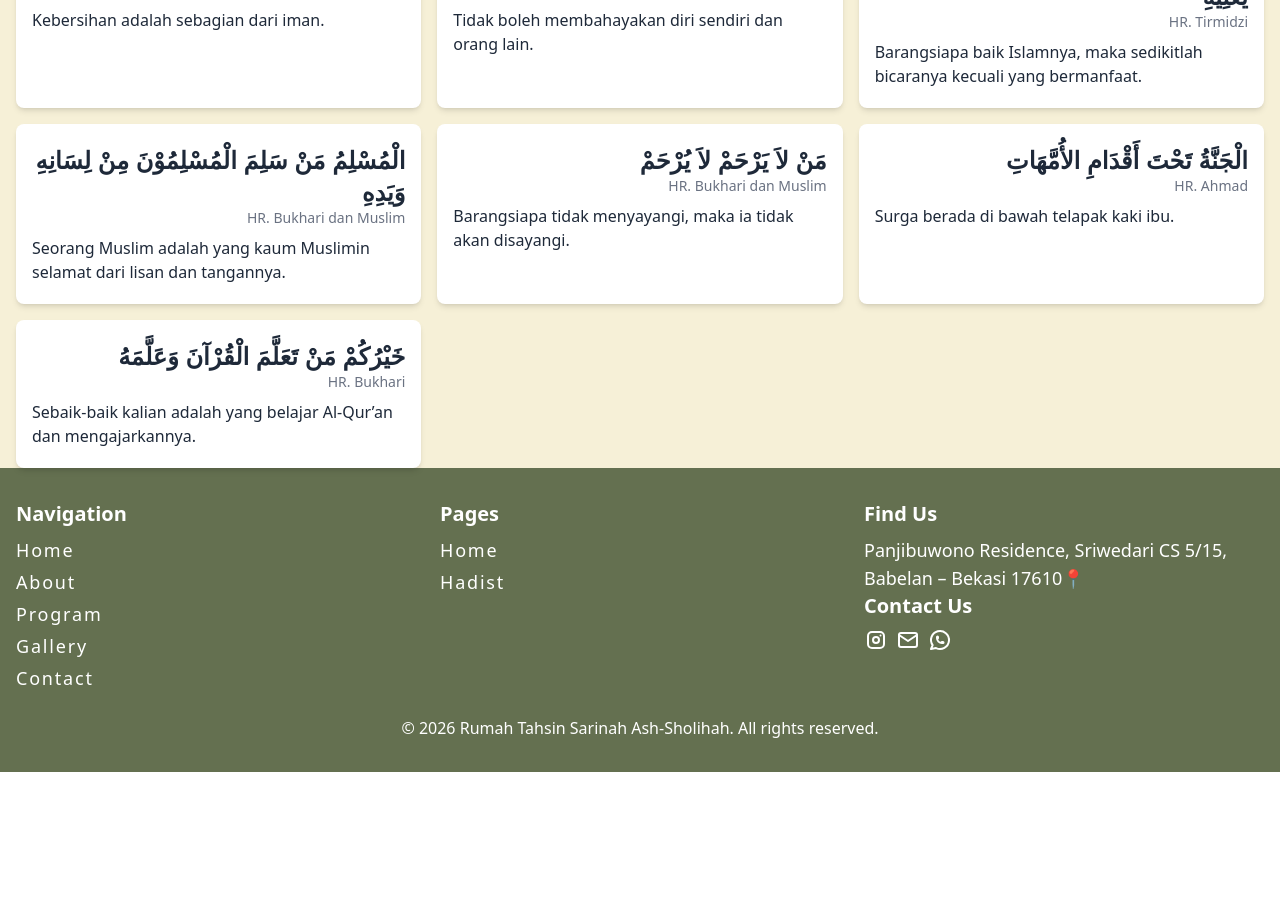
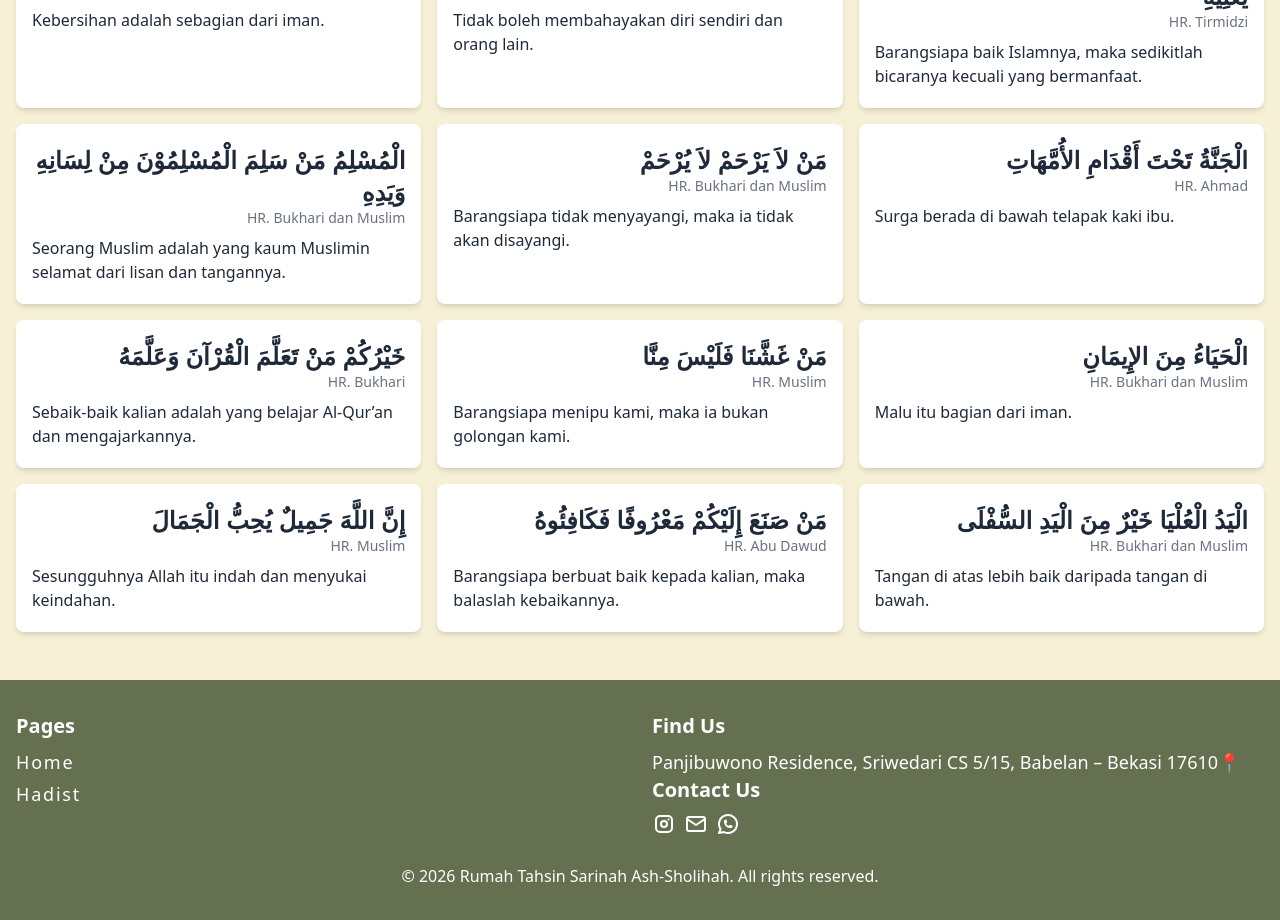
Before and after one commit to Imamsb6409/rumah-tahsin-sarinah-ash-shalihah, a React (Vite) app: page /hadist in a window 1280 px wide. Shown: the part 360-1280 px from the top of the page. Before the commit the page ends 1132 px from the top, so only its background shows below. Built offline with nearby package versions, Linux system fonts and the light colour scheme; a web font is replaced by a local one.

Commit message:
update 4.3

```diff
--- a/src/components/HeroSec.jsx
+++ b/src/components/HeroSec.jsx
@@ -38,9 +38,11 @@ export default function HeroSec() {
           </p>
         </div>
         <div className="mt-10">
-          <button className="hover:bg-secondary text-white font-quicksand font-semibold text-lg lg:text-lg pl-5 pr-3 py-3 rounded-2xl border-2 border-[#4b533c] hover:scale-105 active:scale-95 transition-all duration-200 ease-in-out flex justify-center items-center gap-4">
+          <a href="#about">
+            <button className="hover:bg-secondary text-white font-quicksand font-semibold text-lg lg:text-lg pl-5 pr-3 py-3 rounded-2xl border-2 border-[#4b533c] hover:scale-105 active:scale-95 transition-all duration-200 ease-in-out flex justify-center items-center gap-4">
             Profil Kami {right}
           </button>
+          </a>
         </div>
       </div>
     </section>
--- a/src/data/hadist.json
+++ b/src/data/hadist.json
@@ -48,5 +48,31 @@
     "arabic": "خَيْرُكُمْ مَنْ تَعَلَّمَ الْقُرْآنَ وَعَلَّمَهُ",
     "riwayat": "HR. Bukhari",
     "arti": "Sebaik-baik kalian adalah yang belajar Al-Qur’an dan mengajarkannya."
+  },
+
+  {
+    "arabic": "مَنْ غَشَّنَا فَلَيْسَ مِنَّا",
+    "riwayat": "HR. Muslim",
+    "arti": "Barangsiapa menipu kami, maka ia bukan golongan kami."
+  },
+  {
+    "arabic": "الْحَيَاءُ مِنَ الإِيمَانِ",
+    "riwayat": "HR. Bukhari dan Muslim",
+    "arti": "Malu itu bagian dari iman."
+  },
+  {
+    "arabic": "إِنَّ اللَّهَ جَمِيلٌ يُحِبُّ الْجَمَالَ",
+    "riwayat": "HR. Muslim",
+    "arti": "Sesungguhnya Allah itu indah dan menyukai keindahan."
+  },
+  {
+    "arabic": "مَنْ صَنَعَ إِلَيْكُمْ مَعْرُوفًا فَكَافِئُوهُ",
+    "riwayat": "HR. Abu Dawud",
+    "arti": "Barangsiapa berbuat baik kepada kalian, maka balaslah kebaikannya."
+  },
+  {
+    "arabic": "الْيَدُ الْعُلْيَا خَيْرٌ مِنَ الْيَدِ السُّفْلَى",
+    "riwayat": "HR. Bukhari dan Muslim",
+    "arti": "Tangan di atas lebih baik daripada tangan di bawah."
   }
 ]
--- a/src/layout/Footer.jsx
+++ b/src/layout/Footer.jsx
@@ -136,7 +136,7 @@ export default function Footer() {
 
         <div className="w-full md:w-1/2">
            {/* Find Us */}
-          <div className="text-left ">
+          <div className="text-left">
             <p className="text-xl mb-2 font-semibold">Find Us</p>
             <ul className="text-lg space-y-1">
               <li>
--- a/src/layout/Hadist.jsx
+++ b/src/layout/Hadist.jsx
@@ -1,18 +1,169 @@
-import dataHadist from '../data/hadist.json';
+import dataHadist from "../data/hadist.json";
+import Header from "./Header";
+import { NavLink } from "react-router";
+
+const icons = [
+  {
+    name: "Instagram",
+    icon: (
+      <svg
+        xmlns="http://www.w3.org/2000/svg"
+        width="24"
+        height="24"
+        viewBox="0 0 24 24"
+        fill="none"
+        stroke="currentColor"
+        strokeWidth="2"
+        strokeLinecap="round"
+        strokeLinejoin="round"
+        className="icon icon-tabler icons-tabler-outline icon-tabler-brand-instagram"
+      >
+        <path stroke="none" d="M0 0h24v24H0z" fill="none" />
+        <path d="M4 8a4 4 0 0 1 4 -4h8a4 4 0 0 1 4 4v8a4 4 0 0 1 -4 4h-8a4 4 0 0 1 -4 -4l0 -8" />
+        <path d="M9 12a3 3 0 1 0 6 0a3 3 0 0 0 -6 0" />
+        <path d="M16.5 7.5v.01" />
+      </svg>
+    ),
+    link: "https://www.instagram.com/rt_sarinah_ash_shalihah/",
+  },
+  {
+    name: "Email",
+    icon: (
+      <svg
+        xmlns="http://www.w3.org/2000/svg"
+        width="24"
+        height="24"
+        viewBox="0 0 24 24"
+        fill="none"
+        stroke="currentColor"
+        strokeWidth="2"
+        strokeLinecap="round"
+        strokeLinejoin="round"
+        className="icon icon-tabler icons-tabler-outline icon-tabler-mail"
+      >
+        <path stroke="none" d="M0 0h24v24H0z" fill="none" />
+        <path d="M3 7a2 2 0 0 1 2 -2h14a2 2 0 0 1 2 2v10a2 2 0 0 1 -2 2h-14a2 2 0 0 1 -2 -2v-10" />
+        <path d="M3 7l9 6l9 -6" />
+      </svg>
+    ),
+    link: "mailto:info@rumahtahsintantepi.com",
+  },
+  {
+    name: "WhatsApp",
+    icon: (
+      <svg
+        xmlns="http://www.w3.org/2000/svg"
+        width="24"
+        height="24"
+        viewBox="0 0 24 24"
+        fill="none"
+        stroke="currentColor"
+        strokeWidth="2"
+        strokeLinecap="round"
+        strokeLinejoin="round"
+        className="icon icon-tabler icons-tabler-outline icon-tabler-brand-whatsapp"
+      >
+        <path stroke="none" d="M0 0h24v24H0z" fill="none" />
+        <path d="M3 21l1.65 -3.8a9 9 0 1 1 3.4 2.9l-5.05 .9" />
+        <path d="M9 10a.5 .5 0 0 0 1 0v-1a.5 .5 0 0 0 -1 0v1a5 5 0 0 0 5 5h1a.5 .5 0 0 0 0 -1h-1a.5 .5 0 0 0 0 1" />
+      </svg>
+    ),
+    link: "https://wa.me/6282260578959",
+  },
+];
 
 export default function Hadist() {
   return (
-    <div className="min-h-screen items-center justify-center bg-primary pt-22">
-        <h1 className='text-xl font-semibold ml-4 text-center underline-offset-1 underline'>Hadist-Hadist Singkat</h1>
-      <div className="w-full gap-4 mt-8 grid grid-cols-1 md:grid-cols-2 lg:grid-cols-3 px-4">
-        {dataHadist.map((hadist, index) => (
-          <div key={index} className="bg-white text-gray-800 p-4 py-5 rounded-lg shadow-md">
-            <p className="text-right text-2xl font-bold font-quicksand">{hadist.arabic}</p>
-            <p className="text-right text-sm text-gray-500">{hadist.riwayat}</p>
-            <p className="mt-2">{hadist.arti}</p>
+    <div>
+      <div className="min-h-screen items-center justify-center bg-primary pt-22 pb-12">
+        <Header />
+        <h1 className="text-xl font-semibold ml-4 text-center underline-offset-1 underline">
+          Hadist-Hadist Singkat
+        </h1>
+        <div className="w-full gap-4 mt-8 grid grid-cols-1 md:grid-cols-2 lg:grid-cols-3 px-4">
+          {dataHadist.map((hadist, index) => (
+            <div
+              key={index}
+              className="bg-white text-gray-800 p-4 py-5 rounded-lg shadow-md"
+            >
+              <p className="text-right text-2xl font-bold font-quicksand">
+                {hadist.arabic}
+              </p>
+              <p className="text-right text-sm text-gray-500">
+                {hadist.riwayat}
+              </p>
+              <p className="mt-2">{hadist.arti}</p>
+            </div>
+          ))}
+        </div>
+      </div>
+      <footer className="w-full bg-[#647050] py-8 text-white">
+        <div className="container mx-auto flex flex-col md:flex-row items-start justify-between gap-6 px-4">
+          {/* pages */}
+          <div className="text-left w-full md:w-1/2">
+            <p className="text-xl mb-2 font-semibold">Pages</p>
+            <ul className="text-lg tracking-widest space-y-1">
+              <li>
+                <NavLink to="/" className="hover:underline hover:font-semibold">
+                  Home
+                </NavLink>
+              </li>
+              <li>
+                <NavLink
+                  to="/hadist"
+                  className="hover:underline hover:font-semibold"
+                >
+                  Hadist
+                </NavLink>
+              </li>
+            </ul>
           </div>
-        ))}
-      </div>
+
+          <div className="w-full md:w-1/2">
+            {/* Find Us */}
+            <div className="text-left">
+              <p className="text-xl mb-2 font-semibold">Find Us</p>
+              <ul className="text-lg space-y-1">
+                <li>
+                  <a
+                    href="https://maps.app.goo.gl/7NbsiQadDUm9HKkP7"
+                    target="_blank"
+                    rel="noopener noreferrer"
+                    className="hover:underline hover:font-semibold"
+                  >
+                    Panjibuwono Residence, Sriwedari CS 5/15, Babelan – Bekasi
+                    17610📍
+                  </a>
+                </li>
+              </ul>
+            </div>
+            {/* Contact Us */}
+            <div className="text-left mt-6 md:mt-0 ">
+              <p className="text-xl mb-2 font-semibold">Contact Us</p>
+              <ul className="text-lg space-y-1 flex gap-x-2">
+                {icons.map((item, index) => (
+                  <li key={index}>
+                    <a
+                      href={item.link}
+                      target="_blank"
+                      rel="noopener noreferrer"
+                      className="hover:underline hover:font-semibold"
+                    >
+                      {item.icon}
+                    </a>
+                  </li>
+                ))}
+              </ul>
+            </div>
+          </div>
+        </div>
+
+        {/* Copyright */}
+        <div className="text-center mt-6 text-sm md:text-base">
+          &copy; {new Date().getFullYear()} Rumah Tahsin Sarinah Ash-Sholihah.
+          All rights reserved.
+        </div>
+      </footer>
     </div>
   );
 }
--- a/src/layout/Header.jsx
+++ b/src/layout/Header.jsx
@@ -1,5 +1,6 @@
 import { useState, useEffect } from "react";
 import { motion, AnimatePresence } from "motion/react";
+import { NavLink } from "react-router";
 
 export default function Header() {
   const [isOpen, setIsOpen] = useState(false);
@@ -75,9 +76,12 @@ export default function Header() {
       }`}
     >
       <h1 className="text-lg md:text-2xl font-dynaPuff font-regular">
-        Sarinah Ash-Shalihah
+        RTSarinah
       </h1>
-      <button onClick={toggleMenu} className="ml-auto cursor-pointer flex flex-col items-center">
+      <button
+        onClick={toggleMenu}
+        className="ml-auto cursor-pointer flex flex-col items-center"
+      >
         {iconClose}
         <span className="font-semibold text-sm -mt-2 font-dynaPuff">menu</span>
       </button>
@@ -96,19 +100,10 @@ export default function Header() {
             </button>
             <ul className="flex flex-col items-center font-dynaPuff">
               <li className="mb-2 hover:text-[#4b533c] hover:scale-105 active:scale-95 transition-all duration-200 ease-in-out">
-                <a href="#home">Home</a>
+                <NavLink to="/">Home</NavLink>
               </li>
               <li className="mb-2 hover:text-[#4b533c] hover:scale-105 active:scale-95 transition-all duration-200 ease-in-out">
-                <a href="#about">About</a>
-              </li>
-              <li className="mb-2 hover:text-[#4b533c] hover:scale-105 active:scale-95 transition-all duration-200 ease-in-out">
-                <a href="#program">Program</a>
-              </li>
-              <li className="mb-2 hover:text-[#4b533c] hover:scale-105 active:scale-95 transition-all duration-200 ease-in-out">
-                <a href="#gallery">Gallery</a>
-              </li>
-              <li className="mb-2 hover:text-[#4b533c] hover:scale-105 active:scale-95 transition-all duration-200 ease-in-out ">
-                <a href="#contact">Contact</a>
+                <NavLink to="/hadist">Hadist</NavLink>
               </li>
             </ul>
           </motion.nav>
--- a/src/main.jsx
+++ b/src/main.jsx
@@ -14,8 +14,8 @@ createRoot(document.getElementById("root")).render(
       <Routes>
         <Route path="/" element={<App />}>
           <Route path="/" element={<Main />} />
-          <Route path="/hadist" element={<Hadist />} />
         </Route>
+        <Route path="/hadist" element={<Hadist />} />
       </Routes>
     </BrowserRouter>
   </StrictMode>,
```
